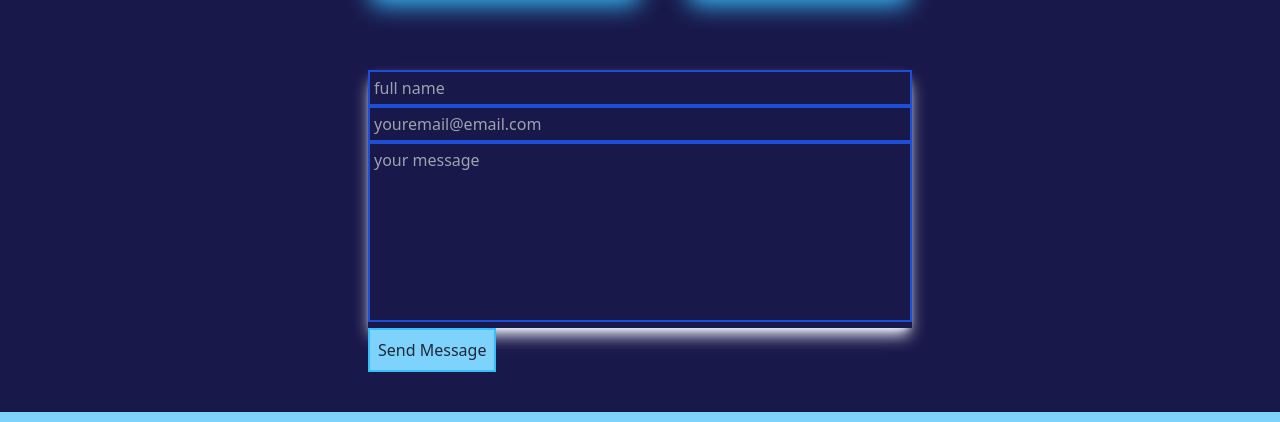
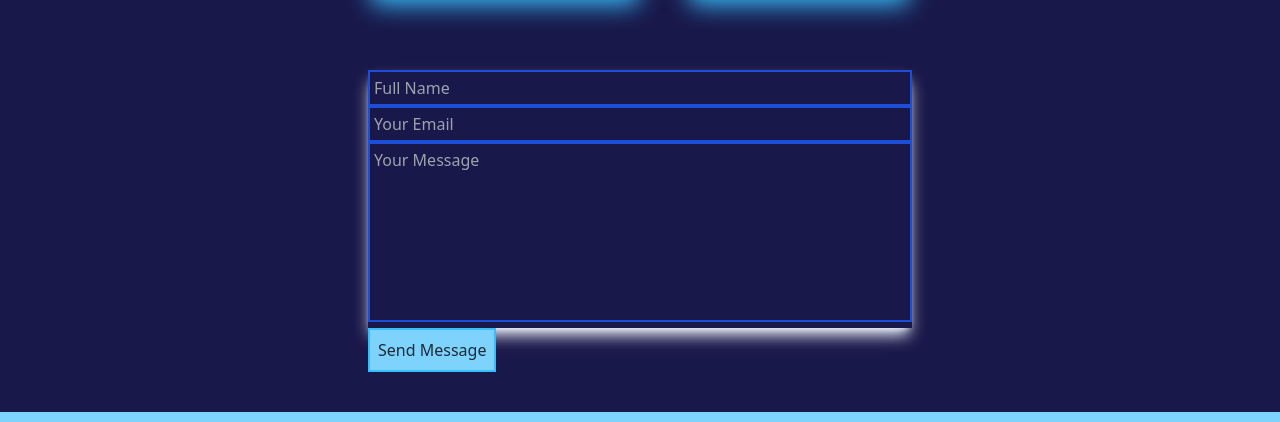
Before and after one commit to Messyginger0804/next.js-portfolio, a Next.js app: page / in a window 1280 px wide. Shown: the part 5124-5546 px from the top of the page. Built offline with nearby package versions, Linux system fonts and the light colour scheme.

Commit message:
perf&styles(components/contact.jsx): added sweet alert and formik for form validation

```diff
--- a/components/Contact.jsx
+++ b/components/Contact.jsx
@@ -1,37 +1,68 @@
-'use client'
-
-import React, { useRef } from 'react'
+import React, { useRef, useState } from 'react';
 import emailjs from '@emailjs/browser';
-import { ToastContainer, toast } from 'react-toastify';
+import Swal from 'sweetalert2';
 import { AiOutlineMail, AiFillLinkedin } from 'react-icons/ai';
-
-
-
+import { Formik, Form, Field, ErrorMessage } from 'formik';
+import * as Yup from 'yup';
+import { css } from '@emotion/react';
 
 function Contact() {
     const form = useRef();
-    const sendEmail = (e) => {
-        e.preventDefault();
+    const [loading, setLoading] = useState(false);
 
-        emailjs.sendForm('service_0fdj2mx', 'template_s2t184g', form.current, '_0eJeVE_0upDw61qU')
-            // .then(toast('Thank you for your message, I will get back to you ASAP!'))
-            .then(toast(
-                <h3 className='text-center text-4xl'>Thank you for your message, I will get back to you ASAP!</h3>
-            ))
-        // .then(toast(''))
-        e.target.reset();
+    const sendEmail = (values, actions) => {
+        const formElement = form.current;
+        if (!formElement) {
+            console.error('Form element is not defined.');
+            return;
+        }
 
+        setLoading(true);
+
+        emailjs.sendForm('service_0fdj2mx', 'template_s2t184g', formElement, '_0eJeVE_0upDw61qU')
+            .then(() => {
+                Swal.fire({
+                    title: 'Success!',
+                    text: 'Thank you for your message, I will get back to you ASAP!',
+                    icon: 'success',
+                    confirmButtonText: 'Ok'
+                });
+            })
+            .catch((error) => {
+                console.error('Email sending failed:', error);
+                Swal.fire({
+                    title: 'Error!',
+                    text: 'There was an error sending your message. Please try again later.',
+                    icon: 'error',
+                    confirmButtonText: 'Ok'
+                });
+            })
+            .finally(() => {
+                setLoading(false);
+                actions.setSubmitting(false);
+            });
     };
+
+    const validationSchema = Yup.object().shape({
+        name: Yup.string().required('Name is required'),
+        email: Yup.string().email('Invalid email address').required('Email is required'),
+        message: Yup.string().required('Message is required'),
+    });
+
+    const override = css`
+        display: block;
+        margin: 0 auto;
+    `;
+
     return (
         <section id='contact' className='min-h-screen py-10'>
             <h5 className='text-center'>Get In Touch</h5>
             <h3 className='text-center text-3xl py-1 text-sky-300'>Contact Me</h3>
             <div className='grid-cols-2'>
                 <div className=''>
-
                     <div>
                         <div className='lg:flex justify-center gap-10 p-10'>
-                            <a href='mailto:j.c.ashley4363@gmail.com' target='_blank'>
+                            <a href='mailto:j.c.ashley4363@gmail.com' target='_blank' rel='noopener noreferrer'>
                                 <article className='text-center shadow-xl shadow-sky-400 p-10 rounded-xl my-10 hover:shadow-sky-300'>
                                     <AiOutlineMail className='text-4xl' />
                                     <h4 className='text-2xl font-bold'>Email</h4>
@@ -39,7 +70,7 @@ function Contact() {
                                     <a>Send A Message</a>
                                 </article>
                             </a>
-                            <a href='https://www.linkedin.com/in/jeremy-ashley-webdev/' target='_blank'>
+                            <a href='https://www.linkedin.com/in/jeremy-ashley-webdev/' target='_blank' rel='noopener noreferrer'>
                                 <article className='text-center shadow-xl shadow-sky-400 p-10 rounded-xl my-10 hover:shadow-sky-300'>
                                     <AiFillLinkedin className='text-4xl' />
                                     <h4 className='text-2xl font-bold'>Linkedin</h4>
@@ -47,37 +78,62 @@ function Contact() {
                                     <a>Send A Message</a>
                                 </article>
                             </a>
+                        </div>
+                        <Formik
+                            initialValues={{ name: '', email: '', message: '' }}
+                            validationSchema={validationSchema}
+                            onSubmit={(values, actions) => {
+                                sendEmail(values, actions);
+                                actions.resetForm();
+                            }}
+                        >
+                            {({ isSubmitting }) => (
+                                <Form ref={form} className='flex-col gap-11 px-15 md:px-20 lg:mx-32'>
+                                    <div className='shadow-lg shadow-blue-50'>
+                                        <Field
+                                            className='resize-none w-full p-1 border-2 border-blue-700 bg-transparent'
+                                            type='text'
+                                            name='name'
+                                            placeholder='Full Name'
+                                        />
+                                        <ErrorMessage name="name" component="div" className="text-red-500" />
 
-                        </div>
-                        <form
-                            ref={form} onSubmit={sendEmail}
-                            className='flex-col gap-11 px-15 md:px-20 lg:mx-32'
-                        // ref={form} onSubmit={sendEmail(e)}
-                        >
-                            <div className='shadow-lg shadow-blue-50'>
+                                        <Field
+                                            className='resize-none w-full p-1 border-2 bg-transparent border-blue-700'
+                                            type='email'
+                                            name='email'
+                                            placeholder='Your Email'
+                                        />
+                                        <ErrorMessage name="email" component="div" className="text-red-500" />
 
-                                <input className='resize-none w-full p-1 border-2 border-blue-700 bg-transparent' type='text' name='name' placeholder='full name' required />
-                                <input className='resize-none w-full p-1 border-2 bg-transparent border-blue-700' type='email' name='email' placeholder='youremail@email.com' required />
-                                <textarea className='resize-none w-full p-1 border-2 border-blue-700 bg-transparent' name='message' rows='7' placeholder='your message' required></textarea>
-                            </div>
-                            <button type="submit" className='hover:bg-white bg-sky-300 p-2 text-gray-800 border-2 border-sky-400'>Send Message</button>
-                        </form>
+                                        <Field
+                                            as='textarea'
+                                            className='resize-none w-full p-1 border-2 border-blue-700 bg-transparent'
+                                            name='message'
+                                            rows='7'
+                                            placeholder='Your Message'
+                                        />
+                                        <ErrorMessage name="message" component="div" className="text-red-500" />
+                                    </div>
+                                    <button
+                                        type="submit"
+                                        disabled={isSubmitting}
+                                        className='hover:bg-white bg-sky-300 p-2 text-gray-800 border-2 border-sky-400'
+                                    >
+                                        {isSubmitting ? (
+                                            'Sending...'
+                                        ) : (
+                                            'Send Message'
+                                        )}
+                                    </button>
+                                </Form>
+                            )}
+                        </Formik>
                     </div>
                 </div>
-                <ToastContainer
-                    lt
-                    position="top-left"
-                    autoClose={2000}
-                    hideProgressBar={false}
-                    newestOnTop={false}
-                    closeOnClick
-                    rtl={false}
-                    draggable
-                    pauseOnHover
-                    theme="dark" />
             </div>
         </section >
-    )
+    );
 }
 
 export default Contact;
--- a/package.json
+++ b/package.json
@@ -16,6 +16,7 @@
     "@heroicons/react": "^2.0.16",
     "@mui/material": "^5.15.4",
     "emailjs-com": "^3.2.0",
+    "formik": "^2.4.5",
     "icons": "^1.0.0",
     "next": "13.1.6",
     "npm-check-updates": "^16.14.5",
@@ -24,9 +25,12 @@
     "react-icons": "^4.12.0",
     "react-material-ui-carousel": "^3.4.2",
     "react-scroll": "^1.8.9",
+    "react-spinners": "^0.13.8",
     "react-toastify": "^9.1.2",
     "react-type-animation": "^3.2.0",
-    "text-animation": "^1.2.10"
+    "sweetalert2": "^11.10.7",
+    "text-animation": "^1.2.10",
+    "yup": "^1.4.0"
   },
   "devDependencies": {
     "autoprefixer": "^10.4.13",
```
Also changed, not shown: 1 other file (tests, documents, lock files or other folders).
